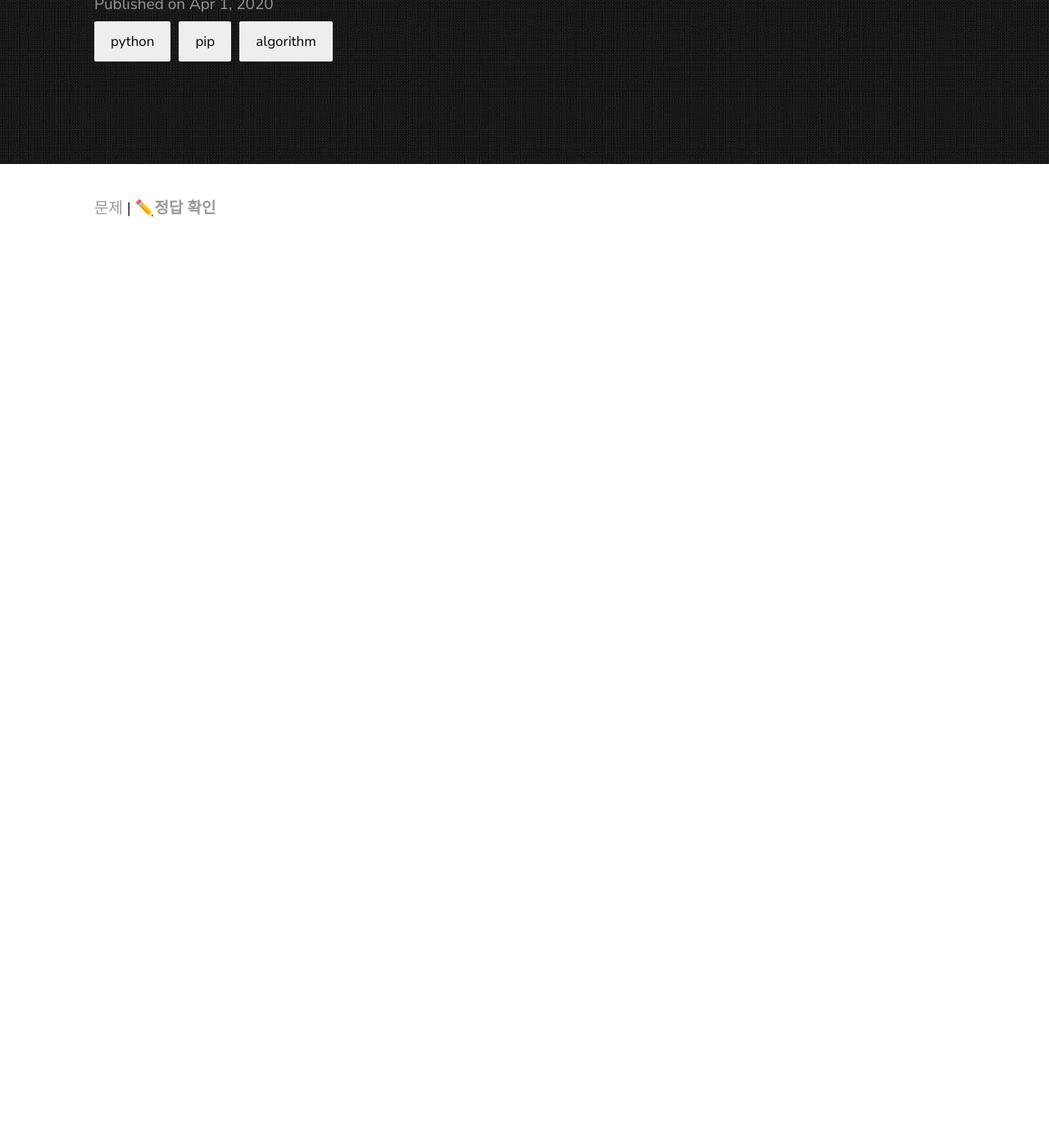
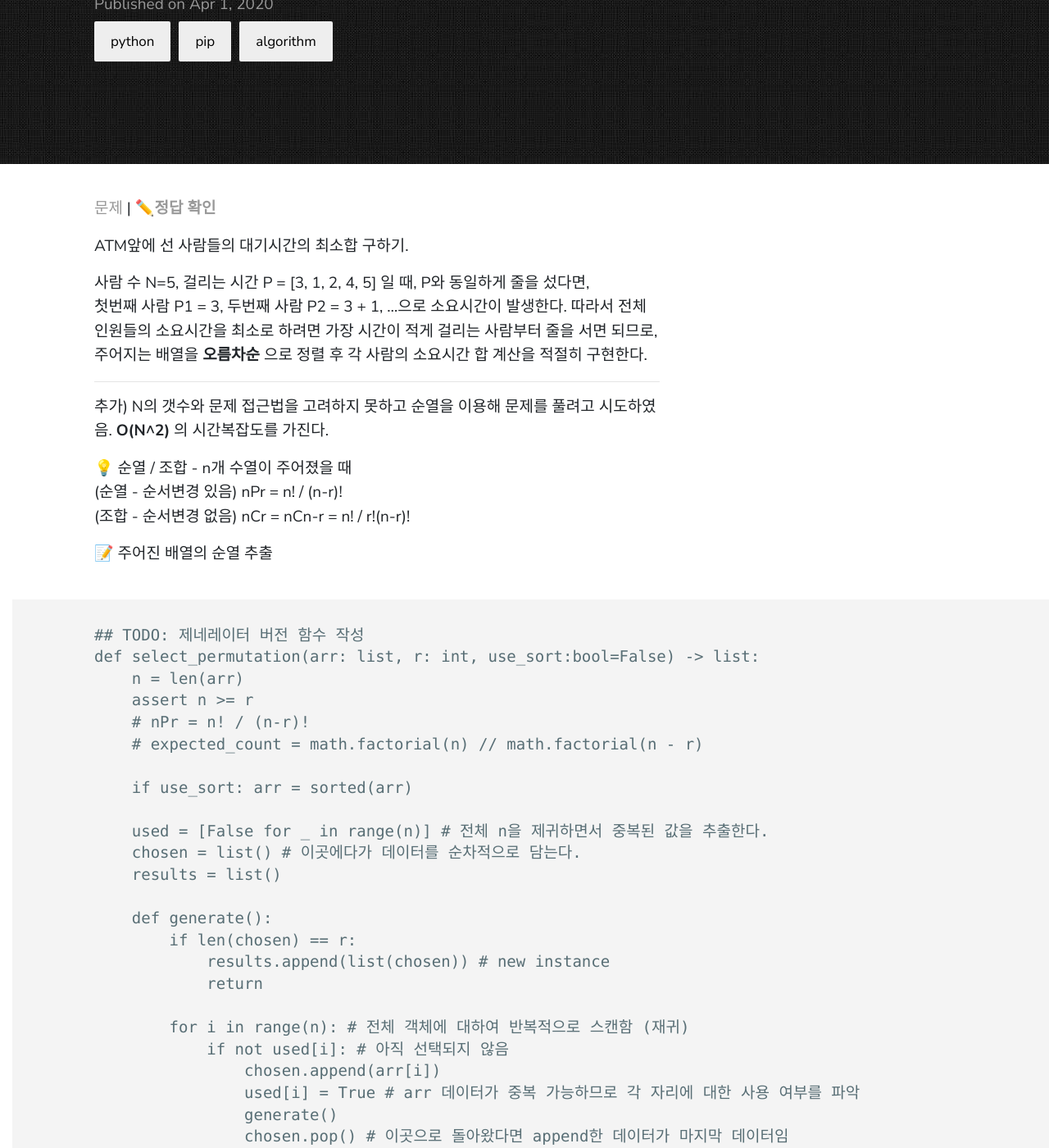
Before and after one commit to live2skull/blog.live2skull.kr, a Jekyll site: the page built from _posts/algorithm/2020-04-10-algorithm-boj-11399.markdown, in a window 1280 px wide and 1400 px high, scrolled down 270 px. Shown: the whole window at 82% size. Built offline with Jekyll 4.4.1, drawn with Linux system fonts in a browser that asks for light colours; before the commit the page ends 900 px from its top, so only the background shows below that; some of the changed text lies outside the part shown.

Commit message:
그리디 알고리즘 작성, 순열 / 조합 수학 탭 만들어서 작성 중

````diff
--- a/_posts/algorithm/2020-04-01-algorithm-types.markdown
+++ b/_posts/algorithm/2020-04-01-algorithm-types.markdown
@@ -223,6 +223,8 @@ N의 선택 가능한 조합이 N-X에 의해 제한되는 경우, 이전 선택
 **\- 최적 부분 구조 조건 (optimal substructure)**
 문제에 대한 해결 방법이 부문 문제에 대해서도 최적의 문제 해결 방법이여야 한다.
 
+
+
 ----
 
 #### [분할 정복](https://www.acmicpc.net/step/20)
--- a/_posts/algorithm/2020-04-10-algorithm-boj-11399.markdown
+++ b/_posts/algorithm/2020-04-10-algorithm-boj-11399.markdown
@@ -6,4 +6,49 @@ categories: python pip algorithm
 ---
 
 [문제](https://www.acmicpc.net/problem/11399) |
-**[✏️정답 확인](https://github.com/live2skull/TheLordOfAlgorithm/blob/master/problems_boj/%EB%B8%8C%EB%A3%A8%ED%8A%B8_%ED%8F%AC%EC%8A%A4/11399.py)**
+**[✏️정답 확인](https://github.com/live2skull/TheLordOfAlgorithm/blob/master/problems_boj/%EA%B7%B8%EB%A6%AC%EB%94%94_%EC%95%8C%EA%B3%A0%EB%A6%AC%EC%A6%98/11399.py)**
+
+ATM앞에 선 사람들의 대기시간의 최소합 구하기.
+
+사람 수 N=5, 걸리는 시간 P = [3, 1, 2, 4, 5] 일 때, P와 동일하게 줄을 섰다면,
+첫번째 사람 P1 = 3, 두번째 사람 P2 = 3 + 1, ...으로 소요시간이 발생한다. 따라서 전체 인원들의 소요시간을 최소로 하려면 가장 시간이 적게 걸리는 사람부터 줄을 서면 되므로, 주어지는 배열을 **오름차순** 으로 정렬 후 각 사람의 소요시간 합 계산을 적절히 구현한다.
+
+----
+
+추가) N의 갯수와 문제 접근법을 고려하지 못하고 순열을 이용해 문제를 풀려고 시도하였음. **O(N^2)** 의 시간복잡도를 가진다.
+
+💡 순열 / 조합 - n개 수열이 주어졌을 때
+(순열 - 순서변경 있음) nPr = n! / (n-r)\!
+(조합 - 순서변경 없음) nCr = nCn-r = n! / r!(n-r)\!
+
+📝 주어진 배열의 순열 추출
+```
+## TODO: 제네레이터 버전 함수 작성
+def select_permutation(arr: list, r: int, use_sort:bool=False) -> list:
+    n = len(arr)
+    assert n >= r
+    # nPr = n! / (n-r)!
+    # expected_count = math.factorial(n) // math.factorial(n - r)
+
+    if use_sort: arr = sorted(arr)
+
+    used = [False for _ in range(n)] # 전체 n을 제귀하면서 중복된 값을 추출한다.
+    chosen = list() # 이곳에다가 데이터를 순차적으로 담는다.
+    results = list()
+
+    def generate():
+        if len(chosen) == r:
+            results.append(list(chosen)) # new instance
+            return
+
+        for i in range(n): # 전체 객체에 대하여 반복적으로 스캔함 (재귀)
+            if not used[i]: # 아직 선택되지 않음
+                chosen.append(arr[i])
+                used[i] = True # arr 데이터가 중복 가능하므로 각 자리에 대한 사용 여부를 파악
+                generate()
+                chosen.pop() # 이곳으로 돌아왔다면 append한 데이터가 마지막 데이터임
+                used[i] = False
+
+    generate()
+    return results
+```
````
Also changed, not shown: _posts/algorithm/2020-04-10-algorithm-boj-1541.markdown (+18 -1 lines), _posts/math/2020-04-11-math-permutation-combination.markdown (added, +50 -0 lines).
